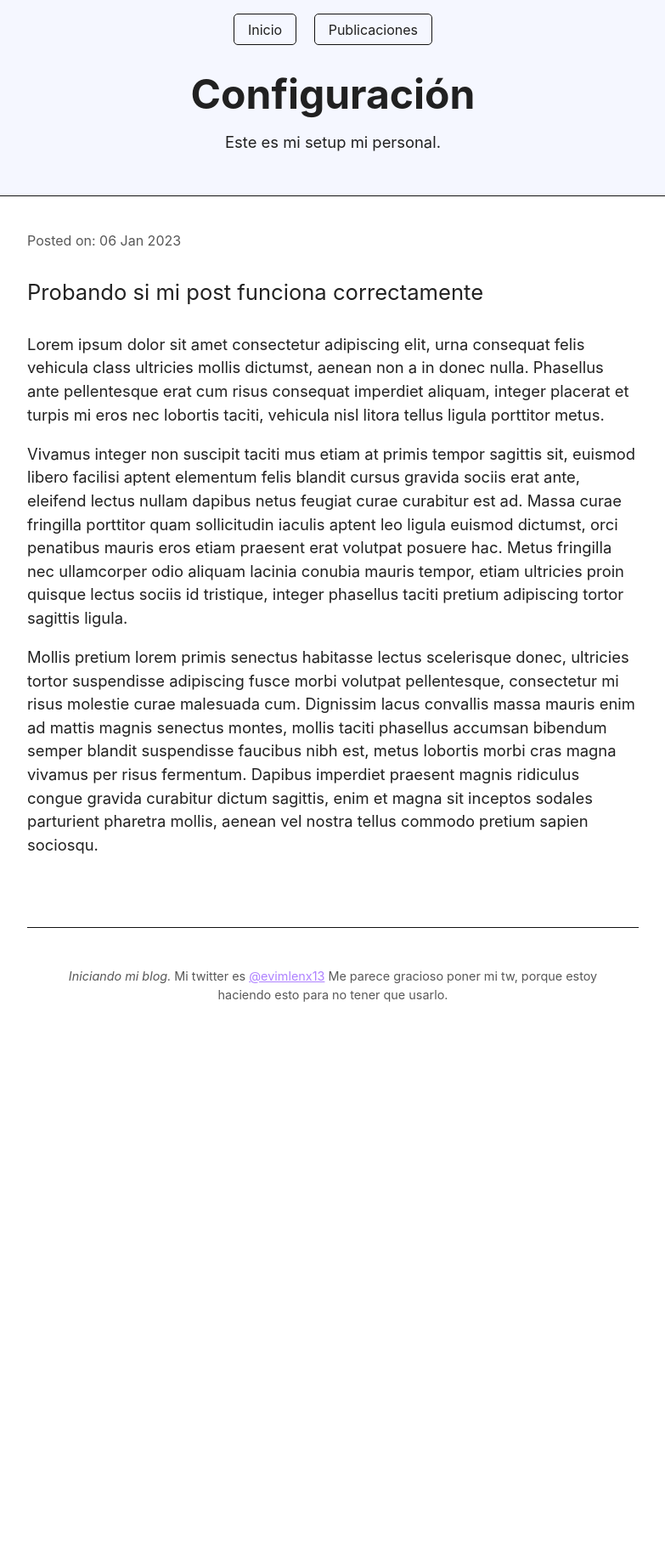
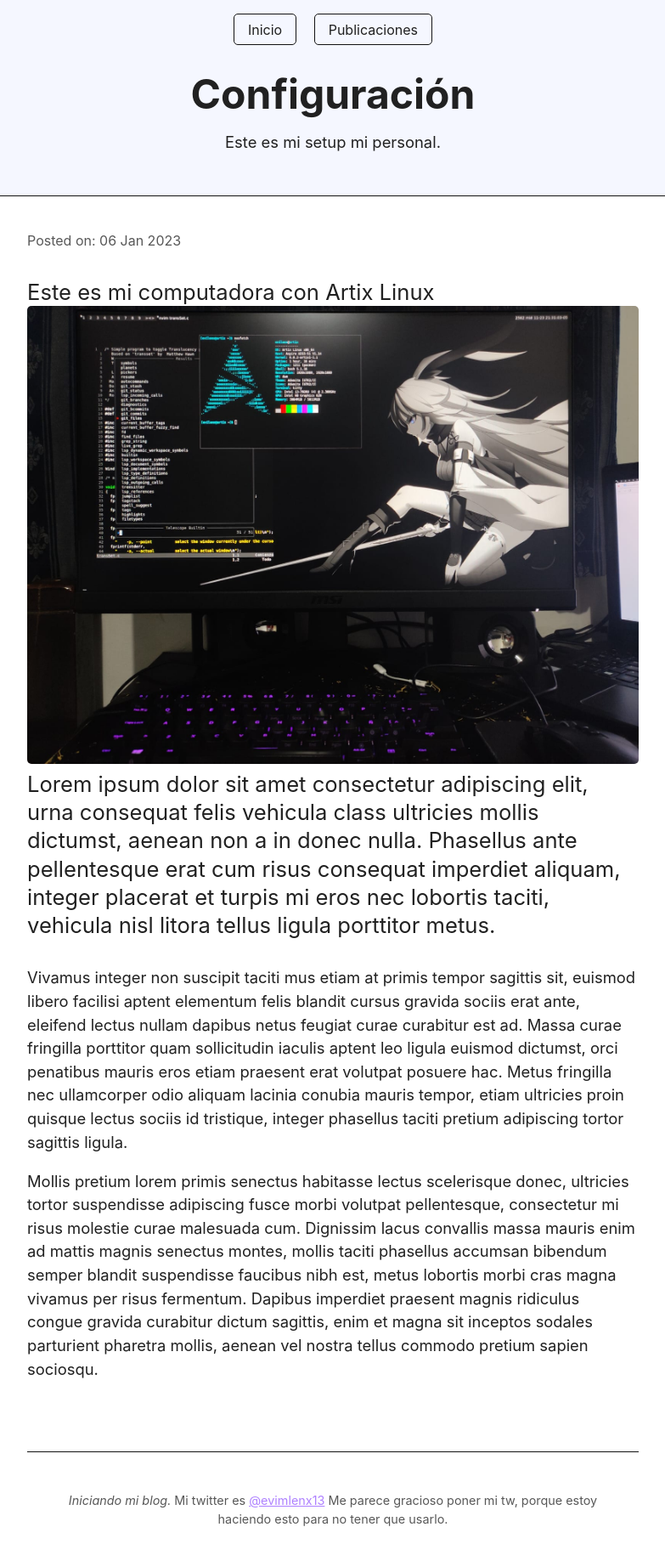
Before and after one commit to evilenx/BlogPersonal, a Jekyll site: the page built from _posts/2023/2023-01-06-setup-post.md, in a window 1280 px wide. Shown: the whole page at 85% size, without its empty margins (248-1031 px from the left). Built offline with Jekyll 4.4.1, drawn with Linux system fonts in a browser that asks for light colours; before the commit the page ends 1220 px from its top, so only the background shows below that.

Commit message:
linux-photo

```diff
--- a/_posts/2023/2023-01-06-setup-post.md
+++ b/_posts/2023/2023-01-06-setup-post.md
@@ -4,8 +4,8 @@ title: Configuración
 description: Este es mi setup mi personal.
 ---
 {: .large}
-Probando si mi post funciona correctamente
-
+Este es mi computadora con Artix Linux
+![linux](/assets/images/pc.jpg)
 Lorem ipsum dolor sit amet consectetur adipiscing elit, urna consequat felis vehicula class ultricies mollis dictumst, aenean non a in donec nulla. Phasellus ante pellentesque erat cum risus consequat imperdiet aliquam, integer placerat et turpis mi eros nec lobortis taciti, vehicula nisl litora tellus ligula porttitor metus.
 
 Vivamus integer non suscipit taciti mus etiam at primis tempor sagittis sit, euismod libero facilisi aptent elementum felis blandit cursus gravida sociis erat ante, eleifend lectus nullam dapibus netus feugiat curae curabitur est ad. Massa curae fringilla porttitor quam sollicitudin iaculis aptent leo ligula euismod dictumst, orci penatibus mauris eros etiam praesent erat volutpat posuere hac. Metus fringilla nec ullamcorper odio aliquam lacinia conubia mauris tempor, etiam ultricies proin quisque lectus sociis id tristique, integer phasellus taciti pretium adipiscing tortor sagittis ligula.
```
Also changed, not shown: assets/images/pc.jpg (added).
